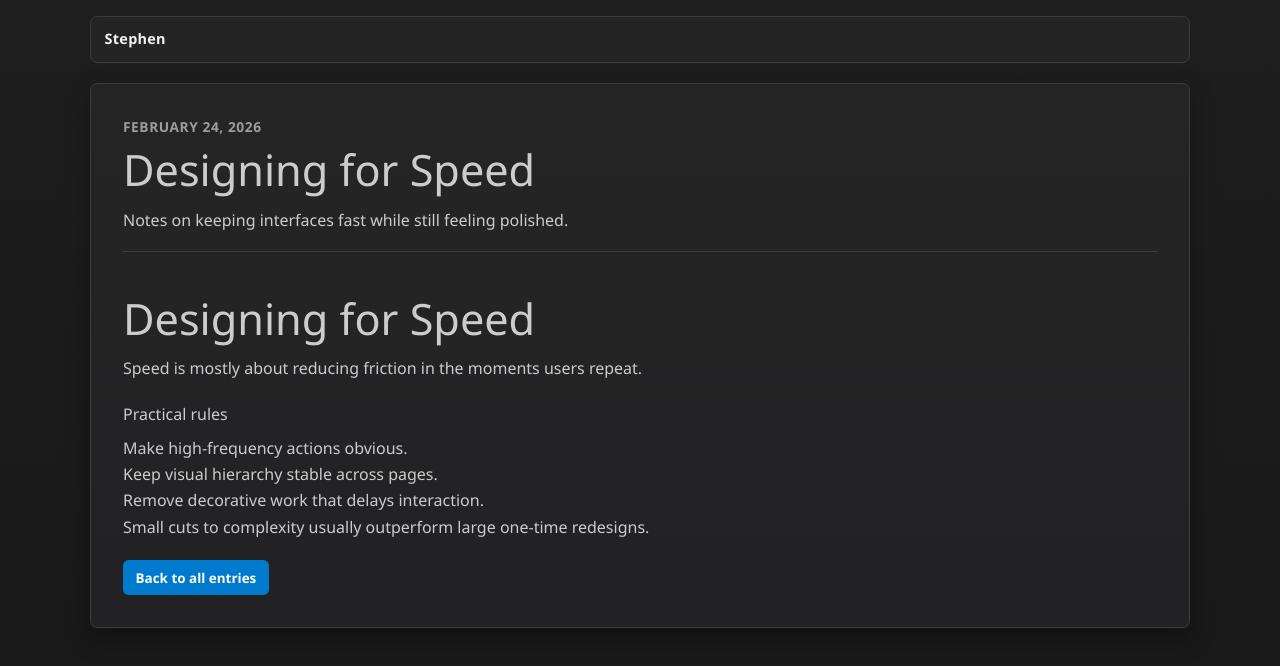
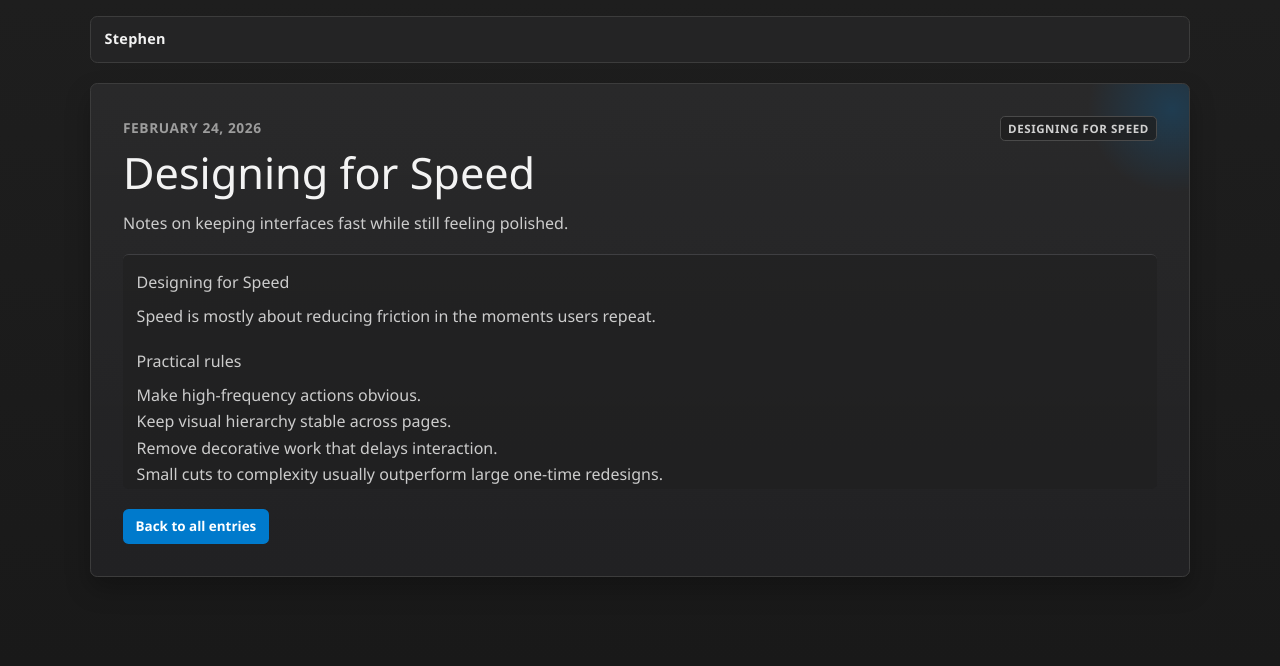
Before and after one commit to stephend017/website, a Next.js app: page /entries/designing-for-speed in a window 1280 px wide. Shown: the top 666 px of the page. Built offline with nearby package versions, Linux system fonts and the light colour scheme.

Commit message:
navigation operational

```diff
--- a/next.config.ts
+++ b/next.config.ts
@@ -6,7 +6,8 @@ const withMDX = createMDX({
 });
 
 const nextConfig: NextConfig = {
-  pageExtensions: ["js", "jsx", "ts", "tsx", "md", "mdx"]
+  pageExtensions: ["js", "jsx", "ts", "tsx", "md", "mdx"],
+  productionBrowserSourceMaps: false
 };
 
 export default withMDX(nextConfig);
--- /dev/null
+++ b/src/app/api/entries/[slug]/route.ts
@@ -0,0 +1,16 @@
+import { getEntryBySlug } from "@/lib/entries";
+import { NextResponse } from "next/server";
+
+export async function GET(
+  request: Request,
+  { params }: { params: Promise<{ slug: string }> }
+) {
+  const { slug } = await params;
+  const entry = await getEntryBySlug(slug);
+
+  if (!entry) {
+    return NextResponse.json({ error: "Not found" }, { status: 404 });
+  }
+
+  return NextResponse.json(entry);
+}
--- a/src/app/entries/[slug]/page.tsx
+++ b/src/app/entries/[slug]/page.tsx
@@ -1,10 +1,14 @@
-import type { Metadata } from "next";
+"use client";
+
 import Link from "next/link";
-import { notFound } from "next/navigation";
-import { getAllEntries, getEntryBySlug } from "@/lib/entries";
+import { useEffect, useState } from "react";
+import { useParams, notFound } from "next/navigation";
 
-type EntryPageProps = {
-  params: Promise<{ slug: string }>;
+type Entry = {
+  slug: string;
+  title: string;
+  date?: string;
+  summary: string;
 };
 
 function formatDate(date?: string): string {
@@ -28,42 +32,71 @@ async function loadEntryComponent(slug: string) {
   }
 }
 
-export async function generateStaticParams() {
-  const entries = await getAllEntries();
-  return entries.map((entry) => ({ slug: entry.slug }));
+async function fetchEntry(slug: string) {
+  try {
+    const res = await fetch(`/api/entries/${slug}`);
+    if (!res.ok) return null;
+    return res.json();
+  } catch {
+    return null;
+  }
 }
 
-export async function generateMetadata({ params }: EntryPageProps): Promise<Metadata> {
-  const { slug } = await params;
-  const entry = await getEntryBySlug(slug);
+export default function EntryPage() {
+  const params = useParams();
+  const slug = params.slug as string;
 
-  if (!entry) {
-    return { title: "Entry not found" };
-  }
+  const [entry, setEntry] = useState<Entry | null>(null);
+  const [EntryComponent, setEntryComponent] = useState<any>(null);
+  const [isLoading, setIsLoading] = useState(true);
+  const [notFoundFlag, setNotFoundFlag] = useState(false);
 
-  return {
-    title: entry.title,
-    description: entry.summary
-  };
-}
+  useEffect(() => {
+    const loadData = async () => {
+      setIsLoading(true);
+      try {
+        const entryData = await fetchEntry(slug);
+        const mdxModule = await loadEntryComponent(slug);
 
-export default async function EntryPage({ params }: EntryPageProps) {
-  const { slug } = await params;
-  const [entry, entryModule] = await Promise.all([getEntryBySlug(slug), loadEntryComponent(slug)]);
+        if (!entryData || !mdxModule) {
+          setNotFoundFlag(true);
+          return;
+        }
 
-  if (!entry || !entryModule) {
+        setEntry(entryData);
+        setEntryComponent(() => mdxModule.default);
+      } catch (error) {
+        setNotFoundFlag(true);
+      } finally {
+        setIsLoading(false);
+      }
+    };
+
+    loadData();
+  }, [slug]);
+
+  if (notFoundFlag) {
     notFound();
   }
 
-  const EntryContent = entryModule.default;
+  if (isLoading) {
+    return <div className="entry-page">Loading...</div>;
+  }
+
+  if (!entry || !EntryComponent) {
+    notFound();
+  }
 
   return (
     <article className="entry-page">
-      <p className="entry-page-meta">{formatDate(entry.date)}</p>
-      <h1>{entry.title}</h1>
+      <div className="entry-card-top">
+        <p className="entry-page-meta">{formatDate(entry.date)}</p>
+        <p className="entry-slug">{entry.slug.replace(/-/g, " ")}</p>
+      </div>
+      <h1 className="entry-page-title">{entry.title}</h1>
       <p className="entry-page-summary">{entry.summary}</p>
       <div className="entry-content">
-        <EntryContent />
+        <EntryComponent />
       </div>
       <Link href="/#entries" className="entry-link entry-link--back">
         Back to all entries
--- a/src/app/globals.css
+++ b/src/app/globals.css
@@ -348,18 +348,49 @@ body {
 }
 
 .entry-page {
+  position: relative;
+  isolation: isolate;
+  overflow: hidden;
   margin-top: 1.25rem;
   border: 1px solid var(--border);
   border-radius: 0.45rem;
-  background: linear-gradient(180deg, #252526 0%, #222224 100%);
+  background: linear-gradient(180deg, #252526 0%, #212123 100%);
   padding: clamp(1rem, 3.5vw, 2rem);
-  box-shadow: var(--shadow);
+  box-shadow: 0 12px 24px rgba(0, 0, 0, 0.25);
+  transition: transform 150ms ease, border-color 150ms ease, box-shadow 150ms ease;
 }
 
-.entry-page h1 {
+.entry-page::before {
+  content: "";
+  position: absolute;
+  inset: 0;
+  z-index: -2;
+  background: linear-gradient(180deg, rgba(255, 255, 255, 0.02), rgba(255, 255, 255, 0));
+}
+
+.entry-page::after {
+  content: "";
+  position: absolute;
+  width: 170px;
+  height: 170px;
+  top: -60px;
+  right: -68px;
+  z-index: -1;
+  border-radius: 999px;
+  background: radial-gradient(circle, rgba(0, 122, 204, 0.24) 0%, rgba(0, 122, 204, 0) 70%);
+}
+
+.entry-page:hover {
+  transform: translateY(-2px);
+  border-color: #4d4d4f;
+  box-shadow: 0 18px 34px rgba(0, 0, 0, 0.33);
+}
+
+.entry-page-title {
   margin: 0.5rem 0 0;
   font-size: clamp(1.8rem, 4vw, 2.7rem);
   line-height: 1.1;
+  color: var(--text-strong);
 }
 
 .entry-page-meta {
@@ -378,8 +409,19 @@ body {
 }
 
 .entry-content {
-  border-top: 1px solid var(--border);
-  padding-top: 1.1rem;
+  border-top: 1px solid #3f3f42;
+  background: rgba(30, 30, 30, 0.45);
+  border-radius: 0.35rem;
+  padding: 1.1rem 0.85rem 0.1rem;
+  margin-top: 0.4rem;
+}
+
+.entry-content > :first-child {
+  margin-top: 0;
+}
+
+.entry-content > :last-child {
+  margin-bottom: 0;
 }
 
 .entry-content h1,
--- a/src/app/layout.tsx
+++ b/src/app/layout.tsx
@@ -15,8 +15,6 @@ export default async function RootLayout({ children }: Readonly<{ children: Reac
   const entries = await getAllEntries();
   const commandItems = [
     { label: "Home", href: "/", detail: "Main feed", group: "pages" as const },
-    { label: "About", href: "/about", detail: "Profile and approach", group: "pages" as const },
-    { label: "Projects", href: "/projects", detail: "Project list", group: "pages" as const },
     ...entries.map((entry) => ({
       label: entry.title,
       href: `/entries/${entry.slug}`,
--- a/src/app/projects/page.tsx
+++ /dev/null
@@ -1,20 +0,0 @@
-const projects = [
-  { name: "Project One", description: "Replace with a real project." },
-  { name: "Project Two", description: "Show impact and technologies used." }
-];
-
-export default function ProjectsPage() {
-  return (
-    <section className="section section--projects">
-      <h2>Projects</h2>
-      <ul className="list-reset">
-        {projects.map((project) => (
-          <li key={project.name} className="project-item">
-            <strong>{project.name}</strong>
-            <p>{project.description}</p>
-          </li>
-        ))}
-      </ul>
-    </section>
-  );
-}
```
Also changed, not shown: src/components/entry-content.tsx (added).
